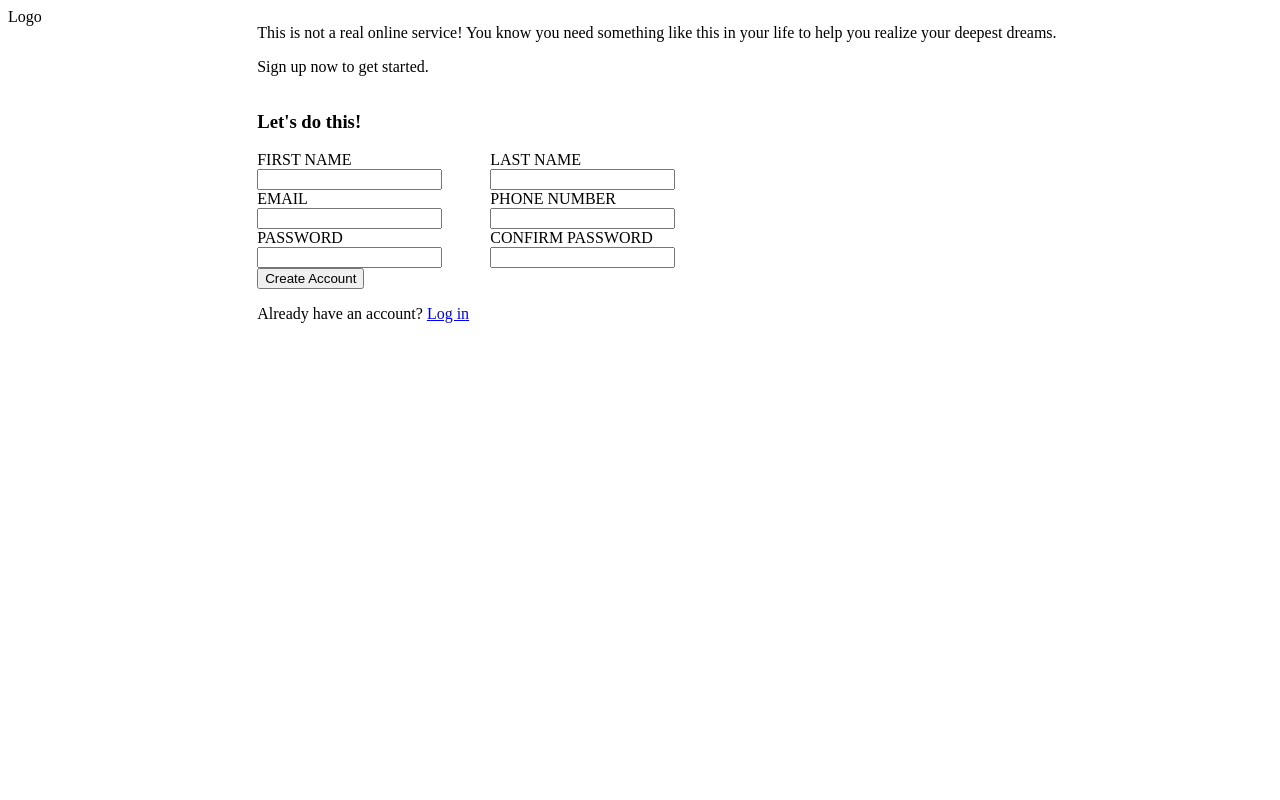
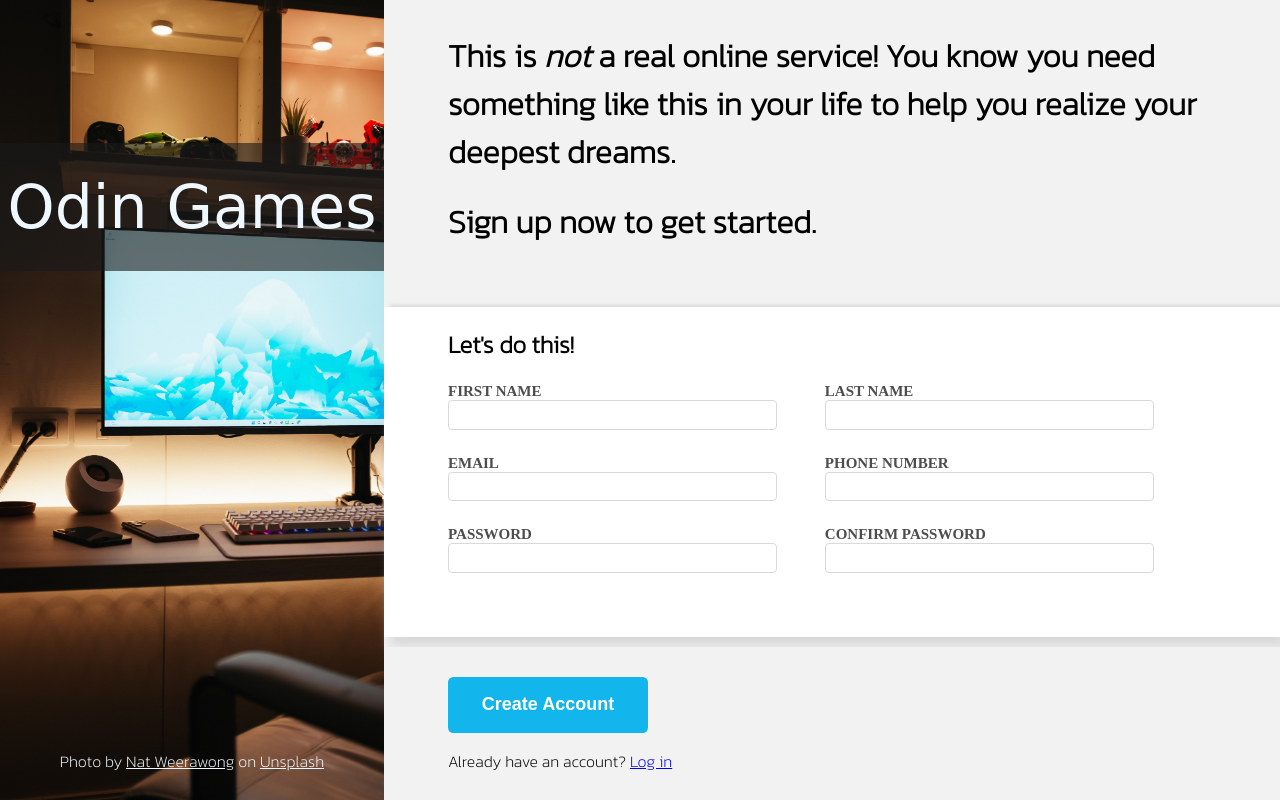
Before and after one commit to renatoguedes-dev/sign-up-form, a plain HTML site: page index.html in a window 1280 px wide. Drawn offline with Linux system fonts and the light colour scheme; a web font is replaced by a local one.

Commit message:
Finish sign-up form

```diff
--- a/index.html
+++ b/index.html
@@ -9,16 +9,27 @@
   <title>Sign-up form practice</title>
 </head>
 <body>
-  <section>Logo</section>
+  <section>
+    <div id="logo">
+      <div>Odin Games</div>
+    </div>
+    <div id="photo-reference">
+      <div>
+        Photo by <a href="https://unsplash.com/@nathadej">Nat Weerawong</a>
+        on <a href="https://unsplash.com/photos/KbaPLhcY9rk">Unsplash</a>
+      </div>
+    </div>
+  </section>
 
+  <div id="content">
     <header id="header-div">
-    <p>This is not a real online service! You know you need something like
-    this in your life to help you realize your deepest dreams.</p>
-    <p>Sign up now to get started.</p>
+      <h1>This is <em>not</em> a real online service! You know you need something like
+      this in your life to help you realize your deepest dreams.</h1>
+      <h1>Sign up now to get started.</h1>
     </header>
 
     <main>
-    <h3>Let's do this!</h3>
+      <h2>Let's do this!</h2>
 
       <form action="#" method="post">
         <div id="fields">
@@ -26,42 +37,46 @@
             <div>
               <label for="first-name">FIRST NAME</label>
             </div>
-          <input type="text" name="first-name" id="first-name">
+            <input type="text" name="first-name" id="first-name" minlength="1" maxlength="20" required>
 
             <div>
               <label for="email">EMAIL</label>
             </div>
-          <input type="email" name="email" id="email">
+            <input type="email" name="email" id="email" required>
 
             <div>
               <label for="password">PASSWORD</label>
             </div>
-          <input type="password" name="password" id="password">
+            <input type="password" name="password" id="password" required>
           </div>
 
           <div id="right-column">
             <div>
               <label for="last-name">LAST NAME</label>
             </div>
-          <input type="text" name="last-name" id="last-name">
+            <input type="text" name="last-name" id="last-name" required>
 
             <div>
               <label for="phone-number">PHONE NUMBER</label>
             </div>
-          <input type="text" name="phone-number" id="phone-number" inputmode="numeric">
+            <input type="text" name="phone-number" id="phone-number" inputmode="numeric" required>
 
             <div>
               <label for="confirm-password">CONFIRM PASSWORD</label>
             </div>
-          <input type="password" name="confirm-password" id="confirm-password">
+            <input type="password" name="confirm-password" id="confirm-password" required>
           </div>
         </div>
       </form>
     </main>
     <footer>
-    <button>Create Account</button>
+      <button id="create-account-btn">Create Account</button>
 
       <p>Already have an account? <a href="#">Log in</a></p>
     </footer>
+  </div>
+
+
+
 </body>
 </html>
--- a/style.css
+++ b/style.css
@@ -1,41 +1,140 @@
+@import url('https://fonts.googleapis.com/css2?family=Cabin+Sketch&family=Kanit:wght@200&family=Tiro+Devanagari+Sanskrit&display=swap');
+
+:root {
+  --bcg-color: hsl(0, 0%, 95%);
+}
+
 html {
   height: 100%;
   width: 100%;
+  margin: 0;
+  padding: 0;
 }
 
 body {
-  display: grid;
-  grid-template-rows: repeat(3fr);
-  grid-template-areas:
-    "logo h"
-    "logo m"
-    "logo f";
+  height: 100%;
+  width: 100%;
+  margin: 0;
+  padding: 0;
+  display: flex;
+  background-color: var(--bcg-color);
+  font-family: 'Kanit', sans-serif;
 }
 
 section {
-  grid-area: logo;
-  background-image: url('.jpg');
+  display: flex;
+  flex-direction: column;
+  justify-content: space-evenly;
+  align-items: center;
+  width: 30%;
+  background-image: url('scenario\ picture.jpg');
   background-repeat: no-repeat;
-  background-attachment: fixed;
   background-size: cover;
+  color: aliceblue;
+}
+
+section a {
+  color: aliceblue;
+}
+
+header, main,
+footer {
+  padding: 0 4rem;
 }
 
 header {
-  grid-area: h;
+  background-color: var(--bcg-color);
+  padding-bottom: 2.5rem;
 }
 
 main {
-  grid-area: m;
+  margin: 0 0 10px 0;
+  padding-bottom: 2.5rem;
+  box-shadow: .4rem .6rem .6rem hsl(0, 0%, 85%),
+  .4rem -0.1rem .2rem hsl(0, 0%, 85%);
+  background-color: white;
 }
 
 footer {
-  grid-area: f;
-}
-
-#fields {
-  display: flex;
+  background-color: var(--bcg-color);
+  padding-top: 30px;
 }
 
 div#left-column {
   margin-right: 3rem;
 }
+
+#content {
+  display: flex;
+  flex-direction: column;
+  justify-content: center;
+  width: 70%;
+}
+
+#photo-reference {
+  display: flex;
+  align-items: flex-end;
+  height: 45%;
+}
+
+#logo {
+  display: flex;
+  align-items: center;
+  justify-content: center;
+  width: 100%;
+  height: 45%;
+  font-family: 'Cabin Sketch', cursive;
+  font-size: 60px;
+}
+
+#logo div {
+  display: flex;
+  background-color: hsla(0, 0%, 10%, 0.6);
+  justify-content: center;
+  align-items: center;
+  width: 100%;
+  height: 8rem;
+}
+
+#fields {
+  display: flex;
+  font-family: 'Tiro Devanagari Sanskrit', serif;;
+}
+
+input {
+  margin-bottom: 1.5rem;
+  border-radius: .3em;
+  border: 1px solid hsl(0, 0%, 85%);
+  padding-left: .3rem;
+  height: 1.6rem;
+  width: 20rem;
+}
+
+input:focus {
+  outline: none;
+  border: 2px solid blue;
+}
+
+#create-account-btn {
+  text-align: center;
+  vertical-align: middle;
+  padding: 1.1rem;
+  width: 200px;
+  cursor: pointer;
+  color: white;
+  background-color: hsl(195, 86%, 50%);
+  border: none;
+  border-radius: .3em;
+  font-size: 18px;
+  font-weight: bold;
+}
+
+#create-account-btn:hover {
+  background-color: hsl(195, 86%, 40%);
+}
+
+main div label {
+  font-size: 15px;
+  font-weight: 600;
+  color: hsl(0, 0%, 30%);
+}
```
Also changed, not shown: plant-image.jpg (added), scenario picture.jpg (added). Lines whose indentation alone changed are shown as unchanged.
